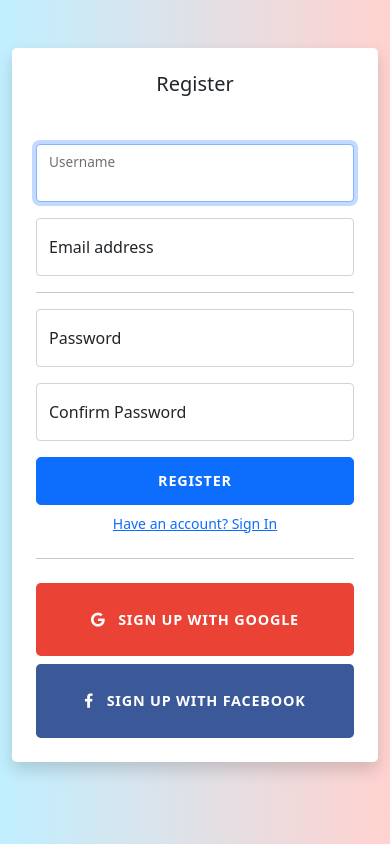
After one commit to wylandcrews/SWE-Final-Project, a Flask app: page /register in a window 390 px wide. The commit adds this page. Run offline with Flask 2, Linux system fonts and the light colour scheme; some libraries are stand-ins or nearby versions.

Commit message:
Login/Register and OAuth

```diff
--- a/app.py
+++ b/app.py
@@ -1,4 +1,5 @@
 import os
+import flask
 from flask import Flask, request, render_template, redirect, url_for, session
 from flask_session import Session
 from geocoder import geocode
@@ -6,8 +7,18 @@ from geolocater import geolocate
 from weather import weatherAPI
 from recommendation import get_recommendation
 from dotenv import load_dotenv, find_dotenv
-
-# from flask_sqlalchemy import SQLAlchemy
+from flask_oauthlib.client import OAuth
+from auth import OAuthLogin
+from flask_login import (
+    LoginManager,
+    current_user,
+    login_required,
+    login_user,
+    logout_user,
+    UserMixin,
+)
+from flask_sqlalchemy import SQLAlchemy
+from werkzeug.security import generate_password_hash, check_password_hash
 
 load_dotenv(find_dotenv())
 
@@ -16,18 +27,147 @@ app.secret_key = os.getenv("FLASK_KEY")
 app.config["SEND_FILE_MAX_AGE_DEFAULT"] = 0
 app.config["SESSION_PERMANENT"] = False
 app.config["SESSION_TYPE"] = "filesystem"
+os.environ["OAUTHLIB_INSECURE_TRANSPORT"] = "1"
+
+login_manager = LoginManager()
+login_manager.init_app(app)
+
+oauth_client = OAuthLogin(OAuth(app), app)
 
 # Block below commented out for use once DB is set up
 # Update DB URL as seen in Milestone 3
-# db_url = os.getenv("DATABASE_URL")
-# if db_url.startswith("postgres://"):
-#    db_url = db_url.replace("postgres://", "postgresql://", 1)
-# app.config["SQLALCHEMY_DATABASE_URI"] = db_url
-# app.config["SQLALCHEMY_TRACK_MODIFICATIONS"] = False
+db_url = os.getenv("DATABASE_URL")
+if db_url.startswith("postgres://"):
+    db_url = db_url.replace("postgres://", "postgresql://", 1)
+app.config["SQLALCHEMY_DATABASE_URI"] = db_url
+app.config["SQLALCHEMY_TRACK_MODIFICATIONS"] = False
+
 
 Session(app)
 
-# db = SQLAlchemy(app)
+db = SQLAlchemy(app)
+
+
+class userCredentials(UserMixin, db.Model):
+    id = db.Column(db.Integer, primary_key=True)
+    username = db.Column(db.String(150))
+    email = db.Column(db.String(200))
+    password = db.Column(db.String(250))
+
+    def __repr__(self):
+        return f"<userCredentials {self.username}>"
+
+    def get_username(self):
+        return self.username
+
+    def set_password(self, password):
+        self.password = generate_password_hash(password)
+
+    def check_password(self, password):
+        return check_password_hash(self.password, password)
+
+
+db.create_all()
+
+
+@login_manager.user_loader
+def load_user(user_name):
+    return userCredentials.query.get(user_name)
+
+
+@app.route("/register", methods=["GET", "POST"])
+def register():
+    users = userCredentials.query.all()
+    userList = []
+    for user in users:
+        userList.append(user.username)
+
+    if flask.request.method == "POST":
+        username = flask.request.form.get("username")
+        email = flask.request.form.get("email")
+        password = flask.request.form.get("password")
+        confirmPassword = flask.request.form.get("confirmPassword")
+
+        if password != confirmPassword:
+            flask.flash("The passwords do not match.")
+
+        elif username in userList:
+            flask.flash("This username already exists, please input another username.")
+
+        else:
+            newUser = userCredentials(username=username, email=email)
+            newUser.set_password(password)
+            db.session.add(newUser)
+            db.session.commit()
+            return flask.redirect(flask.url_for("login"))
+
+    return render_template("register.html")
+
+
+@app.route("/login", methods=["GET", "POST"])
+def login():
+    users = userCredentials.query.all()
+    emailList = []
+    for user in users:
+        emailList.append(user.email)
+
+    if flask.request.method == "POST":
+        email = flask.request.form.get("email")
+        password = flask.request.form.get("password")
+        current = userCredentials.query.filter_by(email=email).first()
+        passwordCheck = current.check_password(password)
+
+        if email not in emailList or passwordCheck == False:
+            flask.flash("This email or password combination is incorrect.")
+
+        else:
+            login_user(current)
+            return flask.redirect(flask.url_for("index"))
+
+    return render_template("login.html")
+
+
+@app.route("/login/callback/google")
+def google_callback():
+    user_data = oauth_client.google_callback(request)
+    user = userCredentials.query.filter_by(username=user_data).first()
+    if user:
+        pass
+    else:
+        user = userCredentials(username=user_data)
+        db.session.add(user)
+        db.session.commit()
+    pass
+
+
+@app.route("/login/callback/facebook")
+def facebook_callback():
+    user_data = oauth_client.meta_callback(request)
+    user = userCredentials.query.filter_by(username=user_data).first()
+    if user:
+        pass
+    else:
+        user = userCredentials(username=user_data)
+        db.session.add(user)
+        db.session.commit()
+    pass
+
+
+@app.route("/sso/google")
+def login_google():
+    # Use library to construct the request for Google login and provide
+    # scopes that let you retrieve user's profile from Google
+
+    # don't need redirect here because the function call returns a redirect
+    return oauth_client.google_auth()
+
+
+@app.route("/sso/facebook")
+def login_facebook():
+    # Use library to construct the request for Facebook login and
+    # provide scopes that let you retrieve the user's profile from FB
+
+    return oauth_client.meta_auth(request)
 
 
 @app.route("/")
@@ -123,4 +263,15 @@ def retry():
     return redirect(url_for("index"))
 
 
-app.run(host=os.getenv("IP", "0.0.0.0"), port=int(os.getenv("PORT", 8080)), debug=True)
+@app.route("/logout")
+@login_required
+def logout():
+    logout_user()
+    return flask.redirect(flask.url_for("index"))
+
+
+app.run(
+    host=os.getenv("IP", "0.0.0.0"),
+    port=int(os.getenv("PORT", 8080)),
+    debug=True,
+)
--- a/requirements.txt
+++ b/requirements.txt
@@ -5,3 +5,4 @@ Flask-Login
 psycopg2-binary
 Flask-SQLAlchemy
 Flask-Session
+Flask-oauthlib
--- a/templates/index.html
+++ b/templates/index.html
@@ -31,9 +31,9 @@
             <div class="collapse navbar-collapse" id="navbarResponsive">
                 <ul class="navbar-nav text-uppercase ms-auto py-4 py-lg-0">
                     <li class="nav-item"><a class="nav-link" href="#discover">Discover</a></li>
-                    <li class="nav-item"><a class="nav-link" href="/login.html">Login</a></li>
-                    <li class="nav-item"><a class="nav-link" href="/register.html">Register</a></li>
-                    <li class="nav-item"><a class="nav-link" href="/profile.html">Profile</a></li>
+                    <li class="nav-item"><a class="nav-link" href="/login">Login</a></li>
+                    <li class="nav-item"><a class="nav-link" href="/register">Register</a></li>
+                    <li class="nav-item"><a class="nav-link" href="/profile">Profile</a></li>
                     <li class="nav-item"><a class="nav-link" href="/logout">Logout</a></li>
                 </ul>
             </div>
--- /dev/null
+++ b/templates/register.html
@@ -0,0 +1,118 @@
+<!DOCTYPE html>
+<html lang="en">
+<head>
+    <meta charset="UTF-8">
+    <meta http-equiv="X-UA-Compatible" content="IE=edge">
+    <meta name="viewport" content="width=device-width, initial-scale=1.0">
+    <title>Register</title>
+    <!-- Favicon-->
+    <link rel="icon" type="image/x-icon" href="static/favicon.ico" />
+    <link rel="stylesheet" href="https://maxcdn.bootstrapcdn.com/bootstrap/4.0.0/css/bootstrap.min.css" integrity="sha384-Gn5384xqQ1aoWXA+058RXPxPg6fy4IWvTNh0E263XmFcJlSAwiGgFAW/dAiS6JXm" crossorigin="anonymous">
+    <link href="https://cdnjs.cloudflare.com/ajax/libs/font-awesome/5.15.3/css/all.min.css" rel="stylesheet">
+    <link href="https://cdn.jsdelivr.net/npm/bootstrap@5.1.0/dist/css/bootstrap.min.css" rel="stylesheet">
+    <link href="https://cdn.jsdelivr.net/npm/bootstrap@5.1.0/dist/js/bootstrap.bundle.min.js" rel="stylesheet">
+    <style>
+        body {
+            background: #c1efff;
+            background: linear-gradient(to right, #c1efff, #ffd2cf);
+        }
+
+        .card-img-left {
+            width: 45%;
+            /* Link to your background image using in the property below! */
+            background: scroll center url("https://images.pexels.com/photos/1287145/pexels-photo-1287145.jpeg?auto=compress&cs=tinysrgb&dpr=2&h=750&w=1260");
+            background-size: cover;
+        }
+
+        .btn-login {
+            font-size: 0.9rem;
+            letter-spacing: 0.05rem;
+            padding: 0.75rem 1rem;
+        }
+
+        .btn-google {
+            color: white !important;
+            background-color: #ea4335;
+        }
+
+        .btn-facebook {
+            color: white !important;
+            background-color: #3b5998;
+        }
+    </style>
+</head>
+<body>
+    <div class="container">
+      <div class="row">
+        <div class="col-lg-10 col-xl-9 mx-auto">
+          <div class="card flex-row my-5 border-0 shadow rounded-3 overflow-hidden">
+            <div class="card-img-left d-none d-md-flex">
+              <!-- Background image for card set in CSS! -->
+            </div>
+            <div class="card-body p-4 p-sm-5">
+              <h5 class="card-title text-center mb-5 fw-light fs-5">Register</h5>
+              {% with messages = get_flashed_messages() %}
+                {% if messages %}
+                  <div class="alert alert-danger" role="alert">
+                    {% for message in messages %}
+                      <p class="text-center">{{message}}</p>
+                    {% endfor %}
+                  </div>
+                {% endif %}
+              {% endwith %}
+              <form method="POST" action="/register">
+                <div class="form-floating mb-3">
+                  <input name="username" type="text" class="form-control" id="floatingInputUsername" placeholder="myusername" required autofocus>
+                  <label for="floatingInputUsername">Username</label>
+                </div>
+
+                <div class="form-floating mb-3">
+                  <input name="email" type="email" class="form-control" id="floatingInputEmail" placeholder="name@example.com">
+                  <label for="floatingInputEmail">Email address</label>
+                </div>
+
+                <hr>
+
+                <div class="form-floating mb-3">
+                  <input name="password" type="password" class="form-control" id="floatingPassword" placeholder="Password">
+                  <label for="floatingPassword">Password</label>
+                </div>
+
+                <div class="form-floating mb-3">
+                  <input name="confirmPassword" type="password" class="form-control" id="floatingPasswordConfirm" placeholder="Confirm Password">
+                  <label for="floatingPasswordConfirm">Confirm Password</label>
+                </div>
+
+                <div class="d-grid mb-2">
+                  <button class="btn btn-lg btn-primary btn-login fw-bold text-uppercase" type="submit">Register</button>
+                </div>
+
+                <a class="d-block text-center mt-2 small" href="/login">Have an account? Sign In</a>
+
+                <hr class="my-4">
+              </form>
+                <div class="d-grid mb-2">
+                    <a href="/sso/google" class="btn btn-lg btn-google btn-login fw-bold text-uppercase">
+                        <button class="btn btn-lg btn-google btn-login fw-bold text-uppercase" type="submit">
+                            <i class="fab fa-google me-2"></i> Sign up with Google
+                        </button>
+                    </a>
+                </div>
+
+                <div class="d-grid">
+                    <a href="/sso/facebook" class="btn btn-lg btn-facebook btn-login fw-bold text-uppercase">
+                        <button class="btn btn-lg btn-facebook btn-login fw-bold text-uppercase" type="submit">
+                            <i class="fab fa-facebook-f me-2"></i> Sign up with Facebook
+                        </button>
+                    </a>
+                </div>
+            </div>
+          </div>
+        </div>
+      </div>
+    </div>
+    <script src="https://code.jquery.com/jquery-3.2.1.slim.min.js" integrity="sha384-KJ3o2DKtIkvYIK3UENzmM7KCkRr/rE9/Qpg6aAZGJwFDMVNA/GpGFF93hXpG5KkN" crossorigin="anonymous"></script>
+    <script src="https://cdnjs.cloudflare.com/ajax/libs/popper.js/1.12.9/umd/popper.min.js" integrity="sha384-ApNbgh9B+Y1QKtv3Rn7W3mgPxhU9K/ScQsAP7hUibX39j7fakFPskvXusvfa0b4Q" crossorigin="anonymous"></script>
+    <script src="https://maxcdn.bootstrapcdn.com/bootstrap/4.0.0/js/bootstrap.min.js" integrity="sha384-JZR6Spejh4U02d8jOt6vLEHfe/JQGiRRSQQxSfFWpi1MquVdAyjUar5+76PVCmYl" crossorigin="anonymous"></script>
+  </body>
+</html>
```
Also changed, not shown: auth.py (added, +117 -0 lines), templates/login.html (added, +109 -0 lines), static/placeImage.jpg (deleted).
